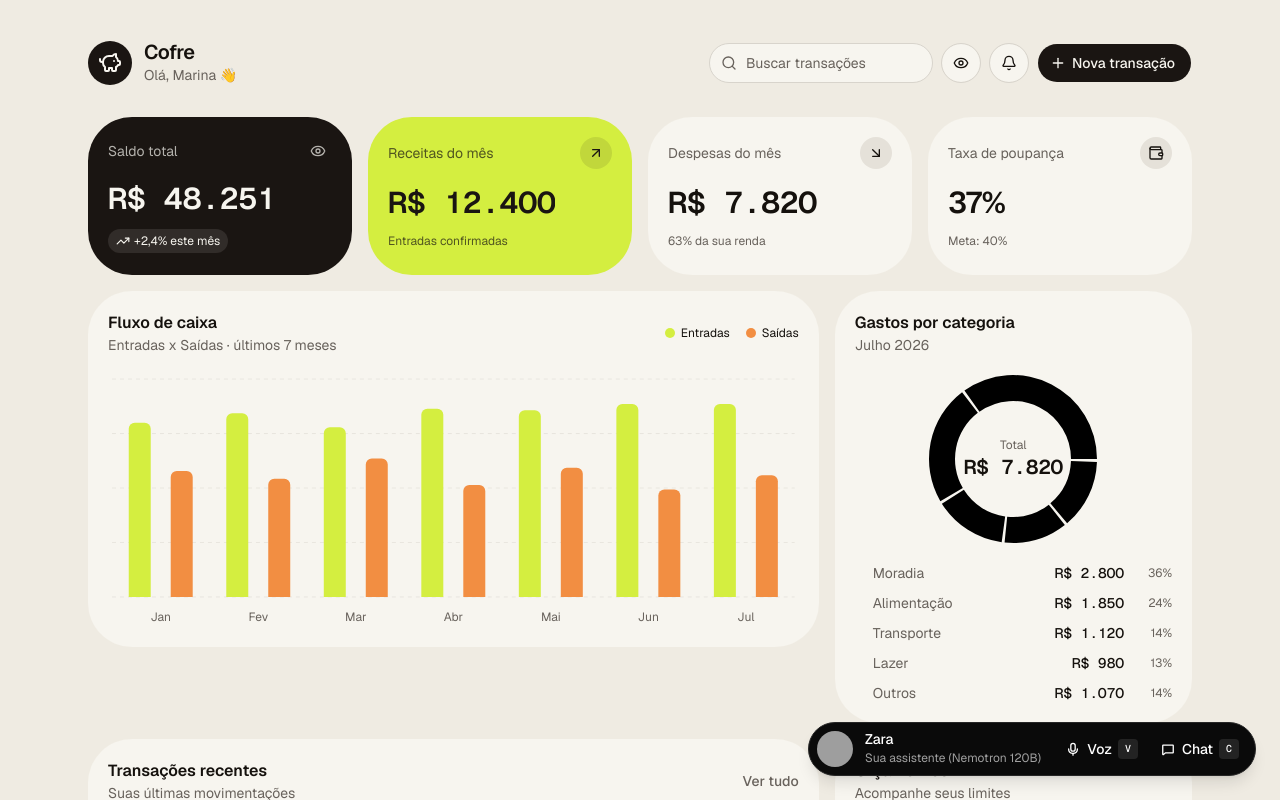
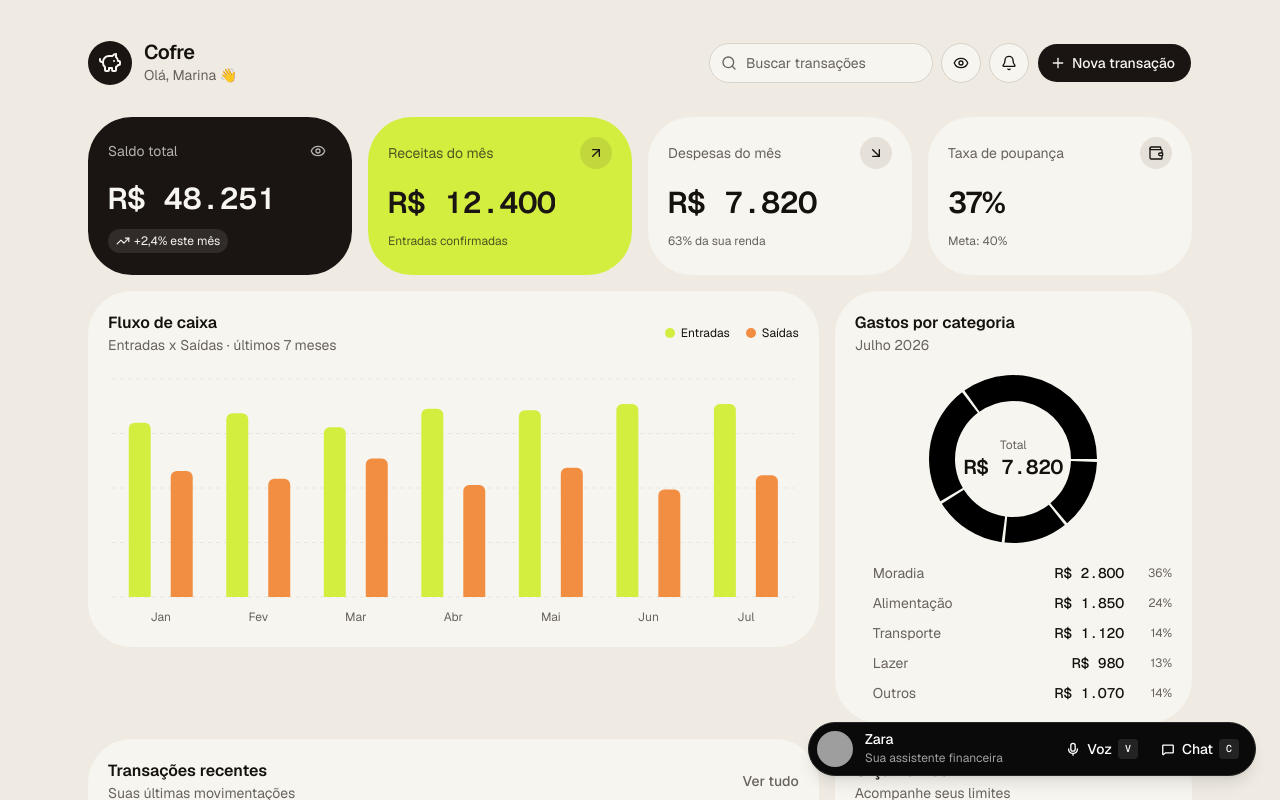
Before and after one commit to KillanovX/finn, a Next.js app: page / in a window 1280 px wide. Shown: the top 800 px of the page. Built offline with nearby package versions, Linux system fonts and the light colour scheme; grey boxes are pictures that could not be loaded.

Commit message:
fix: remover todas as referências técnicas de modelo da interface do usuário

```diff
--- a/components/dashboard/dashboard-agent-dock.tsx
+++ b/components/dashboard/dashboard-agent-dock.tsx
@@ -38,7 +38,7 @@ export function DashboardAgentDock() {
           <div className="flex items-center justify-between pb-2 mb-2 border-b border-neutral-800">
             <div className="flex items-center gap-1.5 text-xs font-semibold text-neutral-300">
               <Sparkles className="size-3.5 text-amber-400" />
-              <span>Zara · Nemotron 3 Super 120B</span>
+              <span>Zara · Assistente Financeira</span>
             </div>
             <button
               onClick={() => setResponse(null)}
@@ -61,8 +61,8 @@ export function DashboardAgentDock() {
       <AgentDock
         agentName="Zara"
         avatarSrc="https://api.dicebear.com/10.x/initial-face/svg?seed=Zaraaaa&size=80"
-        idleStatus="Sua assistente (Nemotron 120B)"
-        workingStatus="Raciocinando com Nemotron 120B..."
+        idleStatus="Sua assistente financeira"
+        workingStatus="Analisando suas finanças..."
         onMessageSubmit={handleMessageSubmit}
         className="w-full"
       />
--- a/components/ui/agent-dock.tsx
+++ b/components/ui/agent-dock.tsx
@@ -37,7 +37,7 @@ export function AgentDock({
   avatarSrc,
   className,
   idleStatus = "Pronta",
-  workingStatus = "Raciocinando com Nemotron...",
+  workingStatus = "Analisando...",
   onMessageSubmit,
 }: AgentDockProps) {
   const [mode, setMode] = useState<AgentDockMode>("idle");
```
